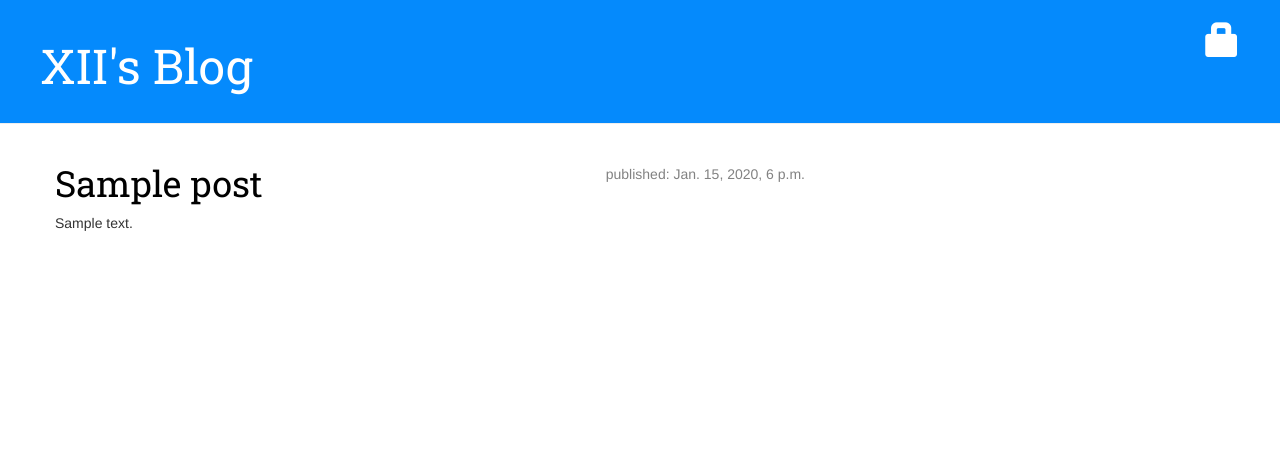
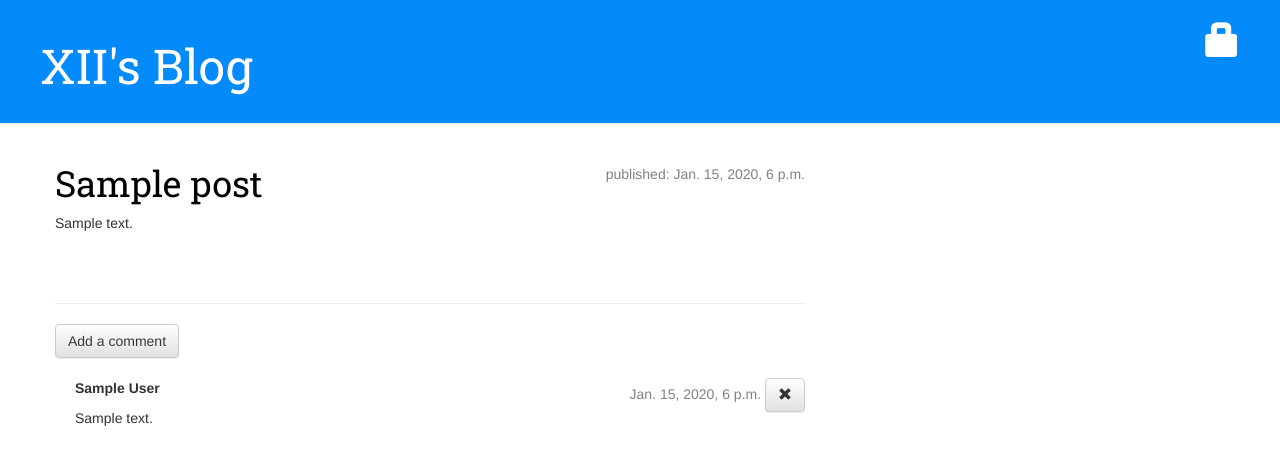
Before and after one commit to XII012/XII-s-blog, a Django app: page /post/1/ in a window 1280 px wide. Shown: the top 465 px of the page. Run offline with Django 3.2, Linux system fonts and the light colour scheme; tables that the repository leaves empty hold one stand-in row (values such as "Sample post").

Commit message:
12.comment_model

```diff
--- a/blog/admin.py
+++ b/blog/admin.py
@@ -1,5 +1,6 @@
 # Register your models here.
 from django.contrib import admin
-from .models import Post
+from .models import Post, Comment
 
 admin.site.register(Post)
+admin.site.register(Comment)
--- a/blog/models.py
+++ b/blog/models.py
@@ -13,5 +13,23 @@ class Post(models.Model):
         self.published_date = timezone.now()
         self.save()
 
+    def approved_comments(self):
+        return self.comments.filter(approved_comment=True)
+
     def __str__(self):
         return self.title
+
+
+class Comment(models.Model):
+    post = models.ForeignKey('blog.Post', on_delete=models.CASCADE, related_name='comments')
+    author = models.CharField(max_length=200)
+    text = models.TextField()
+    created_date = models.DateTimeField(default=timezone.now)
+    approved_comment = models.BooleanField(default=False)
+
+    def approve(self):
+        self.approved_comment = True
+        self.save()
+
+    def __str__(self):
+        return self.text
--- a/blog/static/css/blog.css
+++ b/blog/static/css/blog.css
@@ -45,3 +45,7 @@ margin-bottom: 70px;
 .post h1 a, .post h1 a:visited {
 color: #000000;
 }
+
+.comment {
+margin: 20px 0px 20px 20px;
+}
--- a/blog/templates/blog/post_detail.html
+++ b/blog/templates/blog/post_detail.html
@@ -16,4 +16,23 @@
         <h1><a href="{% url 'post_detail' pk=post.pk %}">{{ post.title }}</a> </h1>
         <p>{{ post.text|linebreaksbr }}</p>
     </div>
+    <hr>
+    <a class="btn btn-default" href="{% url 'add_comment_to_post' pk=post.pk %}">Add a comment</a>
+    {% for comment in comments %}
+        {% if user.is_authenticated or comment.approved_comment %}
+            <div class="comment">
+                <div class="date">
+                    {{ comment.created_date }}
+                    {% if not comment.approved_comment %}12.comment_model
+                        <a class="btn btn-default" href="{% url 'comment_approve' pk=comment.pk %}"><span class="glyphicon glyphicon-ok"></span></a>
+                    {% endif %}
+                    <a class="btn btn-default" href="{% url 'comment_remove' pk=comment.pk %}"><span class="glyphicon glyphicon-remove"></span></a>
+                </div>
+                <strong>{{ comment.author }}</strong>
+                <p>{{ comment.text|linebreaks }}</p>
+            </div>
+        {% endif %}
+    {% empty %}
+        <p>No comments here yet =_=</p>
+    {% endfor %}
 {% endblock %}
--- a/blog/templates/blog/post_list.html
+++ b/blog/templates/blog/post_list.html
@@ -8,6 +8,7 @@
             </div>
             <h1><a href="{% url 'post_detail' pk=post.pk %}">{{ post.title }}</a> </h1>
             <p>{{ post.text|linebreaksbr }}</p>
+            <a href="{% url 'post_detail' pk=post.pk %}">Comments: {{ post.approved_comments.count }}</a>
         </div>
     {% endfor %}
 {% endblock %}
--- a/blog/urls.py
+++ b/blog/urls.py
@@ -10,4 +10,7 @@ urlpatterns = [
     path('drafts/', views.post_draft_list, name='post_draft_list'),
     path('post/<int:pk>/publish/', views.post_publish, name='post_publish'),
     path('post/<int:pk>/remove/', views.post_remove, name='post_remove'),
+    path('post/<int:pk>/comment/', views.add_comment_to_post, name='add_comment_to_post'),
+    path('comment/<int:pk>/approve/', views.comment_approve, name='comment_approve'),
+    path('comment/<int:pk>/remove/', views.comment_remove, name='comment_remove'),
 ]
--- a/blog/views.py
+++ b/blog/views.py
@@ -1,9 +1,11 @@
 from django.utils import timezone
-from .models import Post
-from .forms import PostForm
+from .models import Post, Comment
+from .forms import PostForm, CommentForm
 from django.contrib.auth.models import User
 from django.contrib.auth.decorators import login_required
 from django.shortcuts import render, get_object_or_404, redirect
+
+
 # Create your views here.
 
 
@@ -15,7 +17,8 @@ def post_list(request):
 
 def post_detail(request, pk):
     post = get_object_or_404(Post, pk=pk)
-    return render(request, 'blog/post_detail.html', {'post': post})
+    comments = post.comments.order_by('-created_date')
+    return render(request, 'blog/post_detail.html', {'post': post, 'comments': comments})
 
 
 @login_required
@@ -52,14 +55,44 @@ def post_draft_list(request):
     posts = Post.objects.filter(published_date__isnull=True).order_by('-created_date')
     return render(request, 'blog/post_draft_list.html', {'posts': posts})
 
+
 @login_required
 def post_publish(request, pk):
     post = get_object_or_404(Post, pk=pk)
     post.publish()
     return redirect('post_detail', pk=pk)
 
+
 @login_required
 def post_remove(request, pk):
     post = get_object_or_404(Post, pk=pk)
     post.delete()
     return redirect('post_list')
+
+
+def add_comment_to_post(request, pk):
+    post = get_object_or_404(Post, pk=pk)
+    if request.method == 'POST':
+        form = CommentForm(request.POST)
+        if form.is_valid():
+            comment = form.save(commit=False)
+            comment.post = post
+            comment.save()
+            return redirect('post_detail', pk=post.pk)
+    else:
+        form = CommentForm()
+    return render(request, 'blog/add_comment_to_post.html', {'form': form})
+
+
+@login_required
+def comment_approve(request, pk):
+    comment = get_object_or_404(Comment, pk=pk)
+    comment.approve()
+    return redirect('post_detail', pk=comment.post.pk)
+
+
+@login_required
+def comment_remove(request, pk):
+    comment = get_object_or_404(Comment, pk=pk)
+    comment.delete()
+    return redirect('post_detail', pk=comment.post.pk)
```
Also changed, not shown: blog/forms.py (+7 -1 lines), blog/templates/blog/add_comment_to_post.html (added, +9 -0 lines), blog/migrations/0002_comment.py (added).
